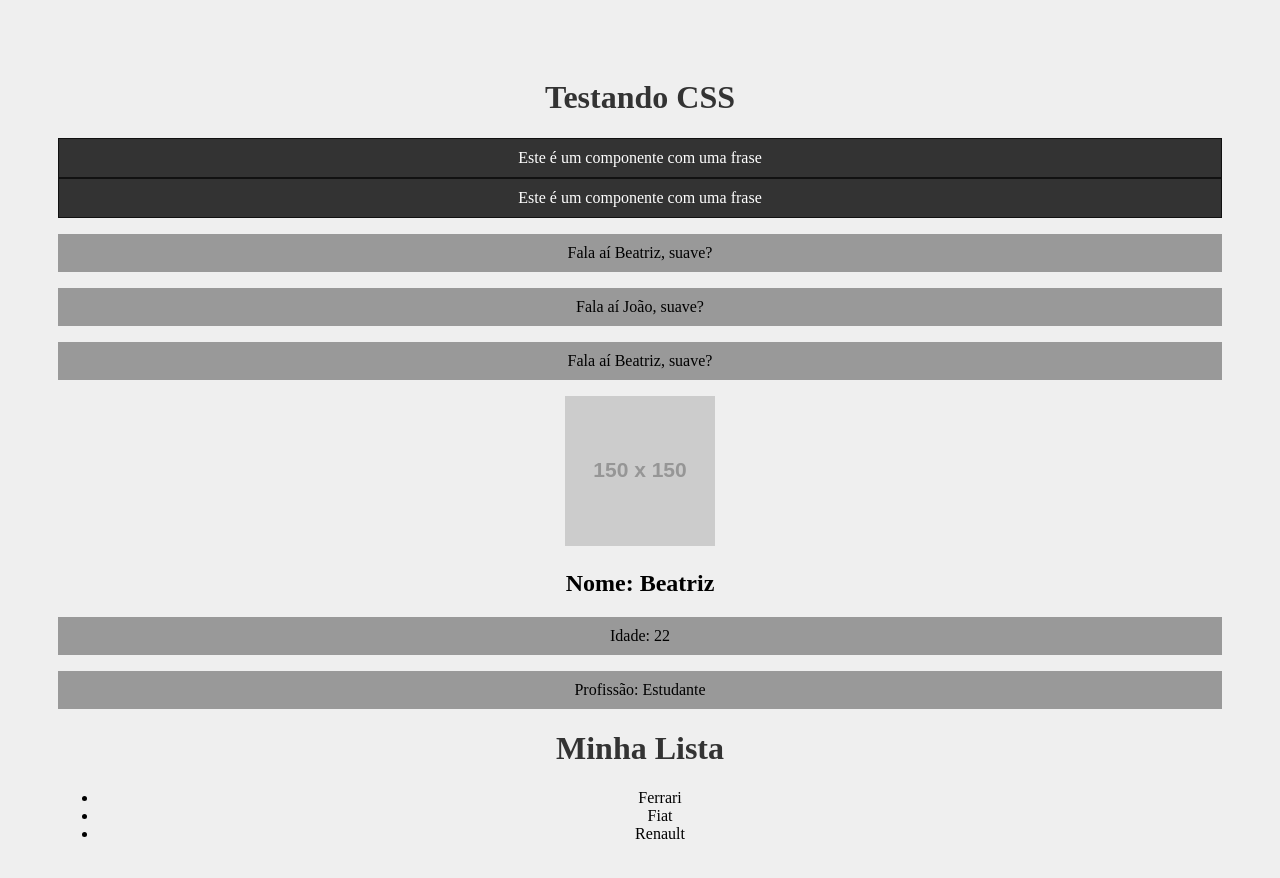
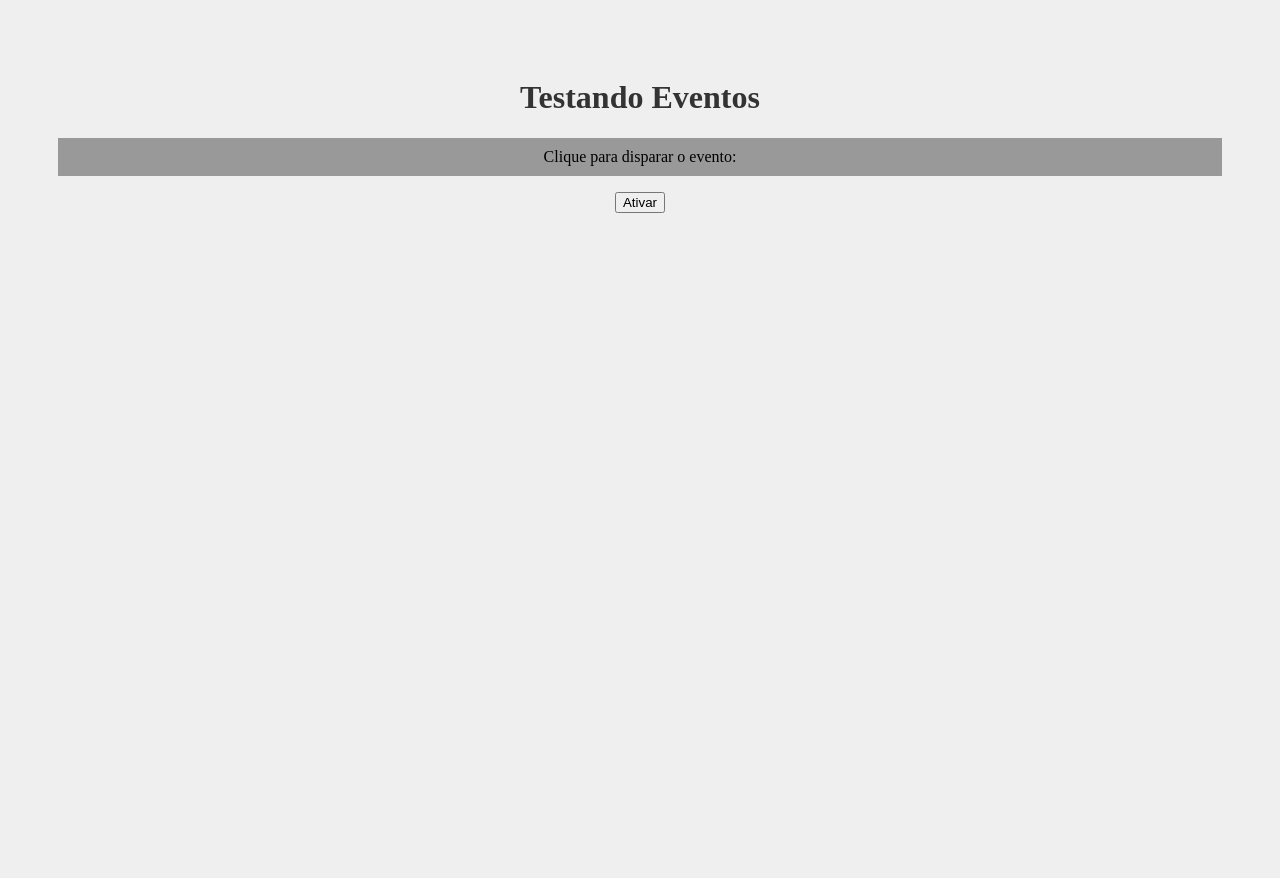
Before and after one commit to BEATRIZ158/Projetos-React, a React (Create React App) app in the folder meu-projeto/: page / in a window 1280 px wide. Shown: the top 878 px of the page. After the commit the page ends 800 px from the top, so only its background shows below. Built offline with nearby package versions, Linux system fonts and the light colour scheme.

Commit message:
Criando Eventos

```diff
--- a/meu-projeto/src/App.js
+++ b/meu-projeto/src/App.js
@@ -1,33 +1,12 @@
 // Componente Central!
 import './App.css';
-import SayMyName  from './components/SayMyName';
-import Pessoa from './components/Pessoa';
-import Frase from './components/Frase';
-import List from './components/List';
+import Evento from './components/Evento';
 
 function App() {
-  const name = 'Beatriz'
-
-  // Convertendo os caracteres em MAIUSCULO
-  const newname = name.toUpperCase()
-
-  // Elementos JSX precisam estar em algum elemento
-  // Inserindo a propriedade que é necessária para o componente via atributo (nome)
   return (
     <div className="App">
-      <h1>Testando CSS</h1>
-      <Frase/>
-      <Frase/>
-      <SayMyName nome="Beatriz"/>
-      <SayMyName nome="João"/>
-      <SayMyName nome={name}/>
-      <Pessoa
-        nome="Beatriz"
-        foto="https://via.placeholder.com/150"
-        idade="22"
-        profissao="Estudante"
-      />
-      <List/>
+      <h1>Testando Eventos</h1>
+      <Evento/>
     </div>
   );
 }
--- /dev/null
+++ b/meu-projeto/src/components/Evento.js
@@ -0,0 +1,15 @@
+function Evento(){
+
+    function meuEvento(){
+        console.log("Opa, fui ativado")
+    }
+
+    return(
+        <div>
+            <p>Clique para disparar o evento:</p>
+            <button onClick={meuEvento}>Ativar</button>
+        </div>
+    )
+}
+
+export default Evento
--- a/meu-projeto/src/components/Item.js
+++ b/meu-projeto/src/components/Item.js
@@ -1,9 +1,24 @@
-function Item(props){
+import PropTypes from 'prop-types'
+
+function Item({marca = 'Faltou a marca', ano_lancamento = 0}){
     return(
         <>
-        <li>{props.marca}</li>
+        <li>
+            {marca} - {ano_lancamento}
+        </li>
         </>
     )
 }
+//definindo o tipo de dado esperado
+Item.propTypes = {
+    marca: PropTypes.string.isRequired,
+    ano_lancamento: PropTypes.number,
+}
+
+//define o retorno padrão, caso não seja preenchido
+//Item.defaultProps = {
+//    marca: 'Faltou a marca',
+//    ano_lancamento: 0,
+//}
 
 export default Item
--- a/meu-projeto/src/components/List.js
+++ b/meu-projeto/src/components/List.js
@@ -1,28 +1,4 @@
 import Item from "./Item"
-
-/* Definindo um componente funcional, função JSX, retornam elementos React,
-que podem ser reutilizados e montados como partes de uma interface*/
-
-/*
-Código com a div pai
-
-function List(){
-    return(
-        <div>
-            <h1>Minha Lista</h1>
-            <ul>
-               <li>Item 1</li>
-                <li>Item 2</li>
-            </ul>
-        </div>
-    )
-}
-*/
-/*
-<h1> Título de nível 1
-<ul> Lista não ordenada, cria uma lista de itens
-<li> Define um item de lista.
-*/
 
 // Fragment
 function List(){
@@ -30,9 +6,10 @@ function List(){
         <>
             <h1>Minha Lista</h1>
             <ul>
-                <Item marca="Ferrari"/>
-                <Item marca="Fiat"/>
-                <Item marca="Renault"/>
+                <Item marca="Ferrari" ano_lancamento={1943}/>
+                <Item marca="Fiat" ano_lancamento={1989}/>
+                <Item marca="Renault" ano_lancamento={2004}/>
+                <Item></Item>
             </ul>
         </>
     )
```
Also changed, not shown: meu-projeto/Estudos/Eventos.txt (added), meu-projeto/Estudos/props.txt.
